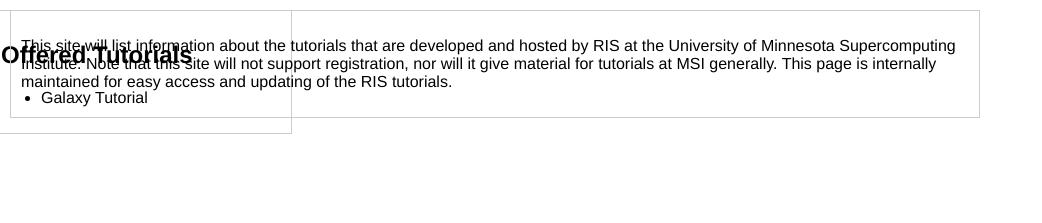
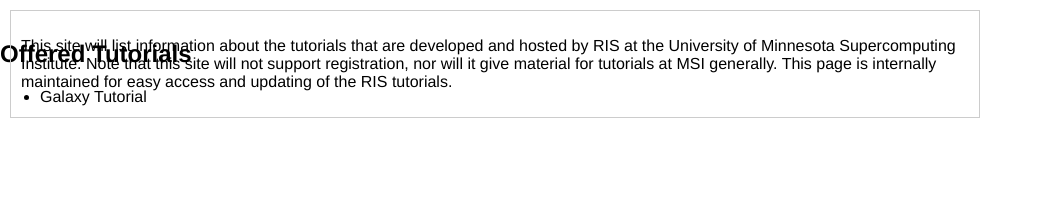
Before and after one commit to msi-ris/Tutorials, a Jekyll site: the page built from index.html, in a window 1280 px wide. Shown: the top 223 px of the page, without its empty margins (0-1042 px from the left). Built offline with Jekyll 4.4.1, drawn with Linux system fonts in a browser that asks for light colours.

Commit message:
update css

```diff
--- a/css/main.css
+++ b/css/main.css
@@ -32,7 +32,7 @@ body {
     right:0px;
     padding:10px;
     width:280px;
-    border:1px solid #ccc;
+    border:none;
 }
 
 /* Text styling */
```
